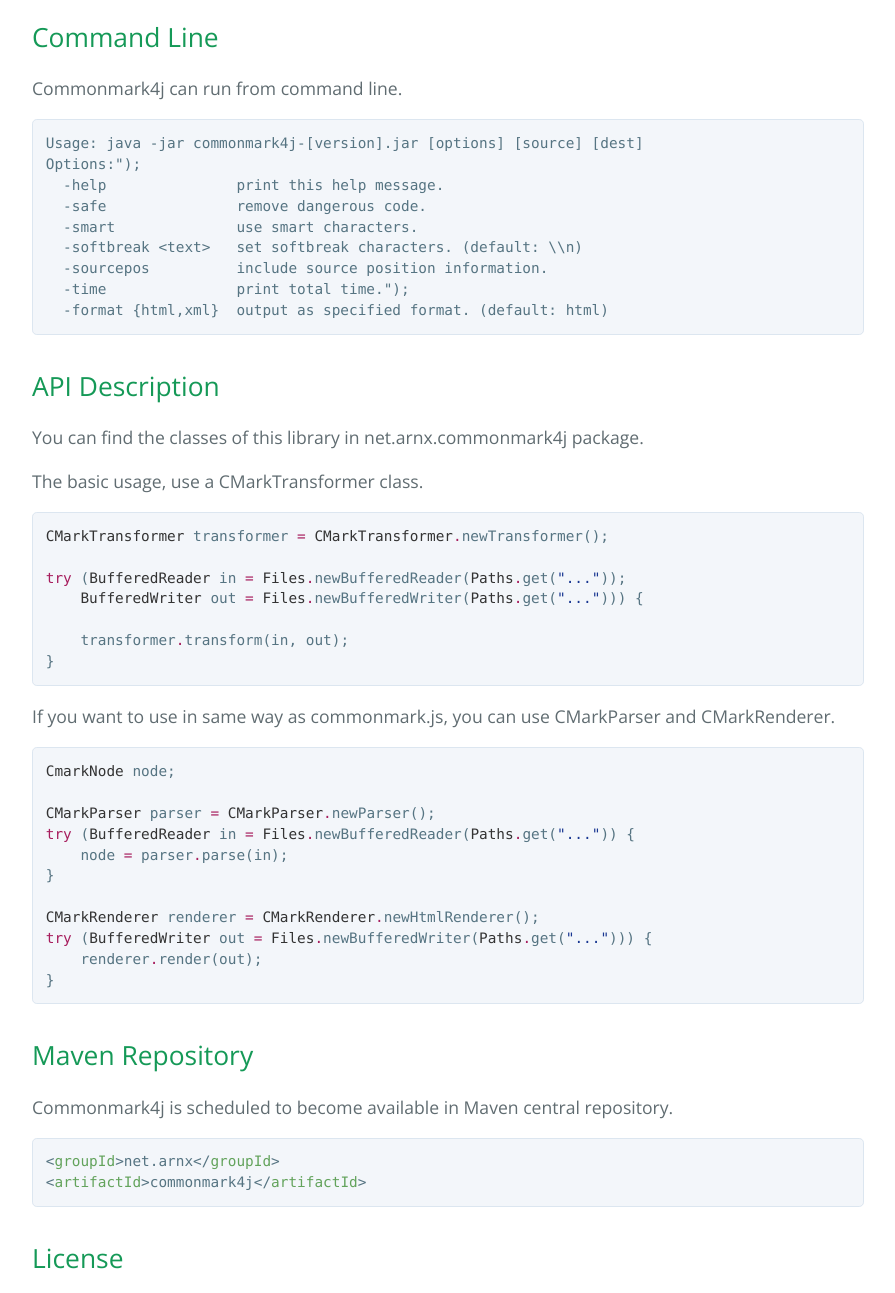
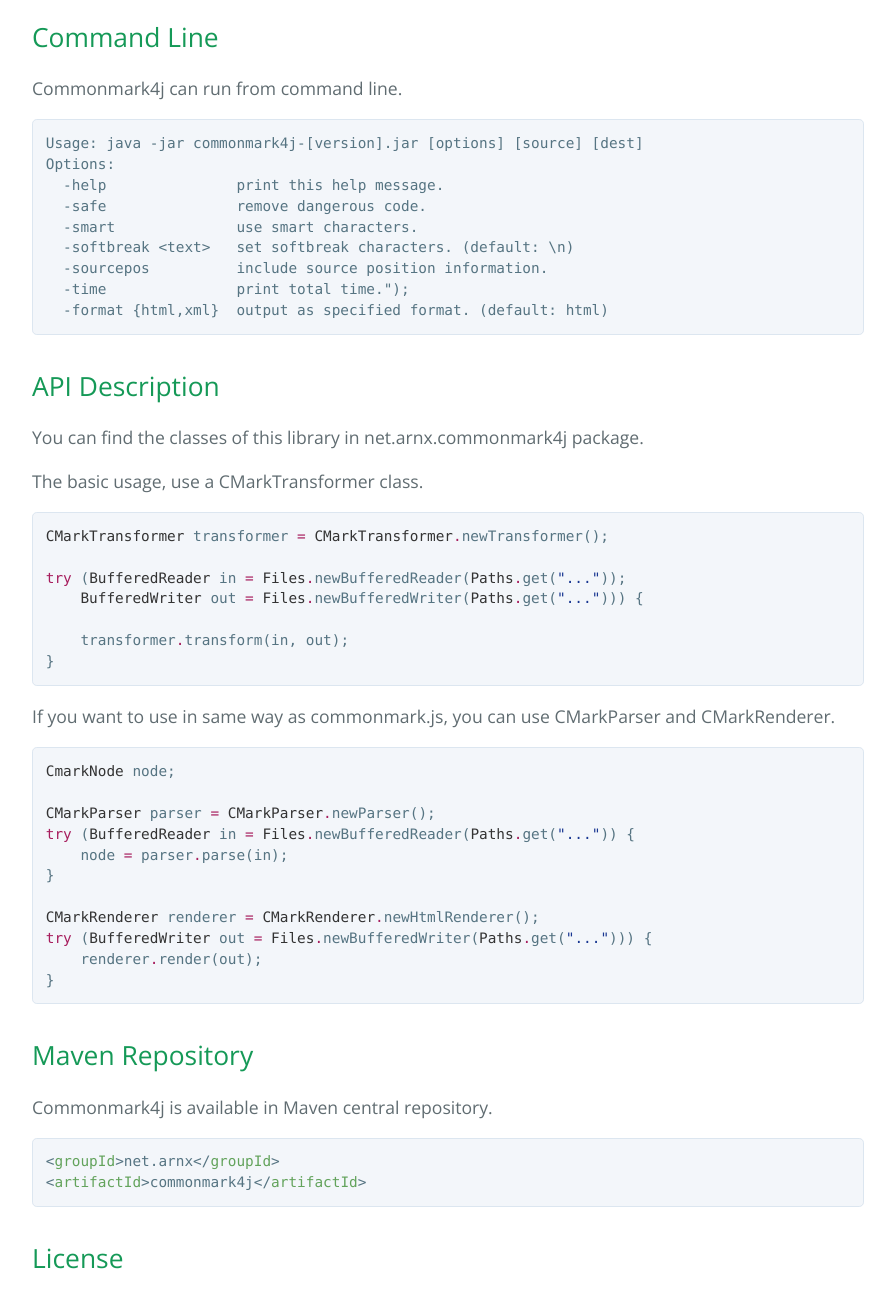
Before and after one commit to hidekatsu-izuno/commonmark4j, a plain HTML site: page index.html in a window 1280 px wide. Shown: the part 780-2073 px from the top of the page, without its empty margins (192-1087 px from the left). Drawn offline with nearby package versions, Linux system fonts and the light colour scheme.

```diff
--- a/index.html
+++ b/index.html
@@ -43,11 +43,11 @@ Commonmark4j is ported from <a href="https://github.com/jgm/commonmark.js">commo
 <p>Commonmark4j can run from command line.</p>
 
 <pre><code>Usage: java -jar commonmark4j-[version].jar [options] [source] [dest]
-Options:");
+Options:
   -help               print this help message.
   -safe               remove dangerous code.
   -smart              use smart characters.
-  -softbreak &lt;text&gt;   set softbreak characters. (default: \\n)
+  -softbreak &lt;text&gt;   set softbreak characters. (default: \n)
   -sourcepos          include source position information.
   -time               print total time.");
   -format {html,xml}  output as specified format. (default: html)
@@ -85,7 +85,7 @@ Options:");
 <h2>
 <a id="maven-repository" class="anchor" href="#maven-repository" aria-hidden="true"><span class="octicon octicon-link"></span></a>Maven Repository</h2>
 
-<p>Commonmark4j is scheduled to become available in Maven central repository.</p>
+<p>Commonmark4j is available in Maven central repository.</p>
 
 <div class="highlight highlight-xml"><pre>&lt;<span class="pl-ent">groupId</span>&gt;net.arnx&lt;/<span class="pl-ent">groupId</span>&gt;
 &lt;<span class="pl-ent">artifactId</span>&gt;commonmark4j&lt;/<span class="pl-ent">artifactId</span>&gt;</pre></div>
@@ -93,7 +93,7 @@ Options:");
 <h2>
 <a id="license" class="anchor" href="#license" aria-hidden="true"><span class="octicon octicon-link"></span></a>License</h2>
 
-<p>Commonmark4j is licensed by The  2 clause BSD License, see <a href="LICENSE">LICENSE</a>.</p>
+<p>Commonmark4j is licensed by The  2 clause BSD License, see <a href="https://github.com/hidekatsu-izuno/commonmark4j/blob/master/LICENSE">LICENSE</a>.</p>
 
       <footer class="site-footer">
         <span class="site-footer-owner"><a href="https://github.com/hidekatsu-izuno/commonmark4j">Commonmark4j</a> is maintained by <a href="https://github.com/hidekatsu-izuno">hidekatsu-izuno</a>.</span>
```
Also changed, not shown: params.json (+1 -1 lines).
